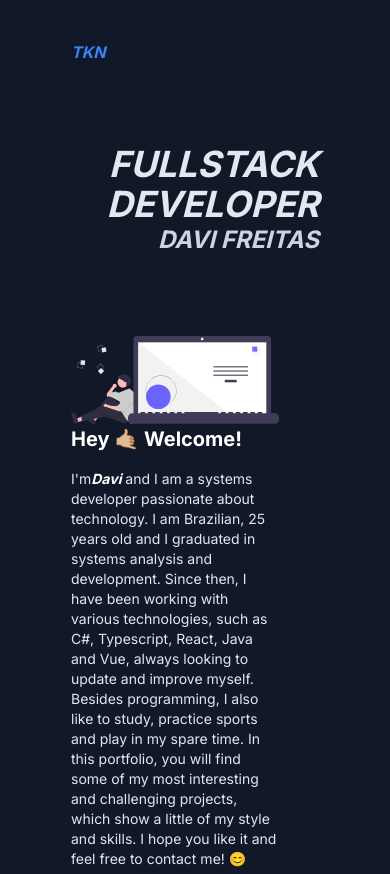
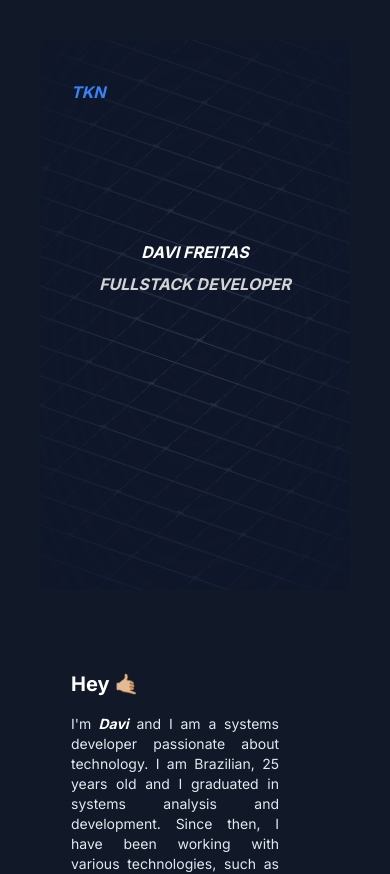
Before and after one commit to freitasDavi/freitasDavi.github.io, a Next.js app: page / in a window 390 px wide. Shown: the top 874 px of the page. Built offline with nearby package versions, Linux system fonts and the light colour scheme; a web font is replaced by a local one.

Commit message:
feat: new header

```diff
--- a/src/app/page.tsx
+++ b/src/app/page.tsx
@@ -1,11 +1,16 @@
 import { ProjectCard } from '@/components/ProjectCard'
 import { TechCard } from '@/components/TechCard'
+import { Boxes } from '@/components/ui/background-boxes'
+import { cn } from '@/utils/cn'
 
 
 export default function Home() {
   return (
     <main className="text-white bg-gray-900  p-10 flex flex-col items-center">
-      <nav id="home" className="w-[80%] flex justify-between items-center mb-10">
+      <div className='h-[550px] relative w-full overflow-hidden bg-slate-900 flex flex-col items-center pt-10'>
+
+        <div className="absolute inset-0 w-full h-full bg-slate-900 z-20 [mask-image:radial-gradient(transparent,white)] pointer-events-none" />
+        <nav id="home" className="w-[80%] flex justify-between items-center mb-10 z-20">
           <p className="font-bold font-helvetica italic text-blue-500 lg:text-5xl text-">TKN</p>
           <ul className="hidden md:flex text-white gap-10 font-helvetica
       ">
@@ -24,21 +29,20 @@
           </ul>
         </nav>
 
-      <div className="w-[80%] text-right my-10">
-        <h1 className="text-4xl lg:text-8xl  font-helvetica font-bold italic text-slate-200">
-          FULLSTACK DEVELOPER</h1>
-        <h2 className="text-2xl lg:text-8xl font-helvetica font-bold italic text-slate-300">
-          DAVI FREITAS</h2>
+        <Boxes />
+        <h1 className={cn("md:text-4xl lg:text-6xl font-helvetica mt-24 font-bold italic text-white relative z-20")}>
+          DAVI FREITAS
+        </h1>
+        <p className="text-center mt-2 font-helvetica font-bold italic text-neutral-300 relative z-20">
+          FULLSTACK DEVELOPER
+        </p>
       </div>
 
-      <section className="w-[80%] my-10 pr-10 flex flex-col lg:flex-row justify-between ">
-        <div className="w-full md:w-[55%]  rounded-xl">
-          <img src="/svg/hero.svg" alt="Desenho de uma pessoa ao lado de um monitor pensando" />
-        </div>
-        <div className="w-full md:w-[40%]">
-          <h3 className="text-xl md:text-4xl font-bold mb-4">Hey 🤙🏼 Welcome!</h3>
-          <p className="text-sm md:text-xl text-left text-slate-200">I&apos;m
-            <b className="italic text-white hover:text-blue-500 hover:cursor-pointer">Davi</b> and I am a systems
+      <section className="w-[80%] my-10 pr-10 py-10 flex flex-col lg:flex-row justify-between ">
+        <div className="w-full">
+          <h3 className="text-xl md:text-4xl font-bold mb-4">Hey 🤙🏼</h3>
+          <p className="text-sm md:text-xl text-justify text-slate-200">I&apos;m
+            <b className="italic text-white hover:text-blue-500 hover:cursor-pointer"> Davi</b> and I am a systems
             developer
             passionate
             about technology.
--- /dev/null
+++ b/src/components/ui/background-boxes.tsx
@@ -0,0 +1,76 @@
+"use client";
+import React from "react";
+import { motion } from "framer-motion";
+import { cn } from "@/utils/cn";
+
+export const BoxesCore = ({ className, ...rest }: { className?: string }) => {
+  const rows = new Array(150).fill(1);
+  const cols = new Array(100).fill(1);
+  let colors = [
+    "--sky-300",
+    "--pink-300",
+    "--green-300",
+    "--yellow-300",
+    "--red-300",
+    "--purple-300",
+    "--blue-300",
+    "--indigo-300",
+    "--violet-300",
+  ];
+  const getRandomColor = () => {
+    return colors[Math.floor(Math.random() * colors.length)];
+  };
+
+  return (
+    <div
+      style={{
+        transform: `translate(-40%,-60%) skewX(-48deg) skewY(14deg) scale(0.675) rotate(0deg) translateZ(0)`,
+      }}
+      className={cn(
+        "absolute left-1/4 p-4 -top-1/4 flex  -translate-x-1/2 -translate-y-1/2 w-full h-full z-0 ",
+        className
+      )}
+      {...rest}
+    >
+      {rows.map((_, i) => (
+        <motion.div
+          key={`row` + i}
+          className="w-16 h-8  border-l  border-slate-700 relative"
+        >
+          {cols.map((_, j) => (
+            <motion.div
+              whileHover={{
+                backgroundColor: `var(${getRandomColor()})`,
+                transition: { duration: 0 },
+              }}
+              animate={{
+                transition: { duration: 2 },
+              }}
+              key={`col` + j}
+              className="w-16 h-8  border-r border-t border-slate-700 relative"
+            >
+              {j % 2 === 0 && i % 2 === 0 ? (
+                <svg
+                  xmlns="http://www.w3.org/2000/svg"
+                  fill="none"
+                  viewBox="0 0 24 24"
+                  strokeWidth="1.5"
+                  stroke="currentColor"
+                  className="absolute h-6 w-10 -top-[14px] -left-[22px] text-slate-700 stroke-[1px] pointer-events-none"
+                >
+                  <path
+                    strokeLinecap="round"
+                    strokeLinejoin="round"
+                    d="M12 6v12m6-6H6"
+                  />
+                </svg>
+              ) : null}
+            </motion.div>
+          ))}
+        </motion.div>
+      ))}
+    </div>
+  );
+};
+
+export const Boxes = React.memo(BoxesCore);
--- /dev/null
+++ b/src/utils/cn.ts
@@ -0,0 +1,6 @@
+import { ClassValue, clsx } from "clsx";
+import { twMerge } from "tailwind-merge";
+
+export function cn(...inputs: ClassValue[]) {
+  return twMerge(clsx(inputs));
+}
--- a/tailwind.config.ts
+++ b/tailwind.config.ts
@@ -1,4 +1,7 @@
 import type { Config } from 'tailwindcss'
+const {
+  default: flattenColorPalette,
+} = require("tailwindcss/lib/util/flattenColorPalette");
 
 const config: Config = {
   content: [
@@ -15,6 +18,21 @@
       },
     },
   },
-  plugins: [],
+  darkMode: 'class',
+  plugins: [
+    addVariablesForColors
+  ],
 }
 export default config
+
+
+function addVariablesForColors({ addBase, theme }: any) {
+  let allColors = flattenColorPalette(theme("colors"));
+  let newVars = Object.fromEntries(
+    Object.entries(allColors).map(([key, val]) => [`--${key}`, val])
+  );
+
+  addBase({
+    ":root": newVars,
+  });
+}
```
Also changed, not shown: package.json (+7 -4 lines), 1 other file (tests, documents, lock files or other folders). Lines whose indentation alone changed are shown as unchanged.
